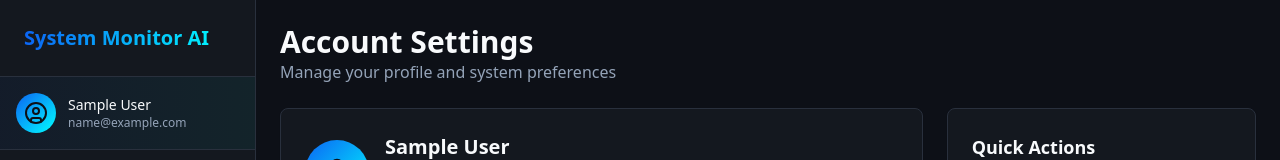
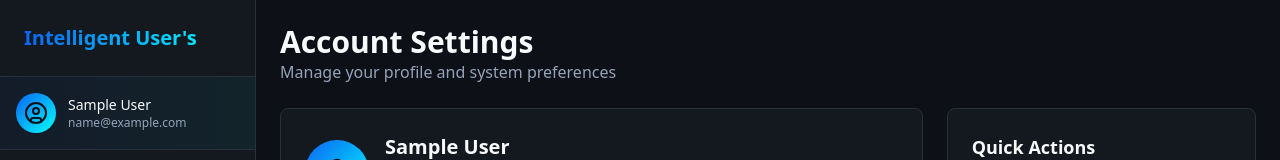
Before and after one commit to paybackmaboi/COMPRI-SCHOOL, a React (Vite) app: page /account in a window 1280 px wide. Shown: the top 160 px of the page. Built offline with nearby package versions, Linux system fonts and the light colour scheme; sample sign-in values are in the browser's storage; the HTML template or start-up script is replaced by a standard one.

Commit message:
Partial commit

```diff
--- a/src/components/Layout.tsx
+++ b/src/components/Layout.tsx
@@ -39,7 +39,7 @@ const Layout = ({ children }: LayoutProps) => {
       <div className="w-64 bg-card border-r border-border flex flex-col">
         <div className="p-6 border-b border-border">
           <h1 className="text-xl font-bold bg-gradient-to-r from-primary to-accent bg-clip-text text-transparent">
-            System Monitor AI
+Intelligent User's
           </h1>
         </div>
 
```
